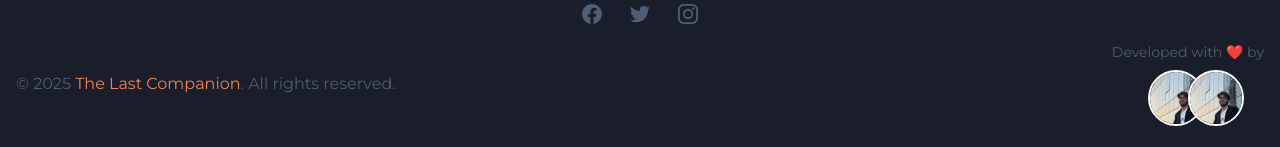
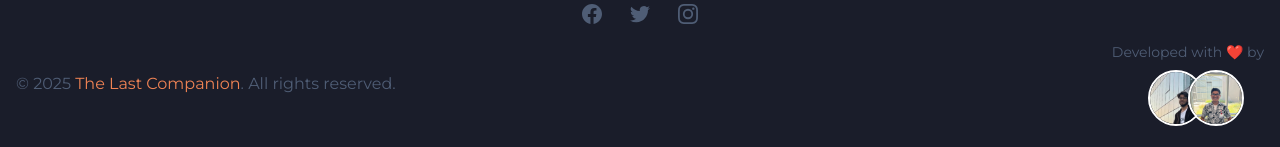
Before and after one commit to Adnan-The-Coder/The-last-companion, a Next.js app: page / in a window 1280 px wide. Shown: the part 5618-5765 px from the top of the page. Built offline with nearby package versions, Linux system fonts and the light colour scheme.

Commit message:
feat: Add Developer Credits

```diff
--- a/components/Footer.tsx
+++ b/components/Footer.tsx
@@ -19,16 +19,16 @@ const Footer = () => {
   {
     id: 1,
     name: "Syed Adnan Ali",
-    designation: "Software Engineer",
+    designation: "Backend Developer",
     image:
       "/AdnanIm-1.jpg",
   },
   {
     id: 2,
-    name: "John Doe",
-    designation: "Software Engineer",
+    name: "Arshil Ali Abbas",
+    designation: "Frontend Developer",
     image:
-      "/AdnanIm-1.jpg",
+      "/Arshil.jpg",
   },
   ]
 
```
Also changed, not shown: public/Arshil.jpg (added).
